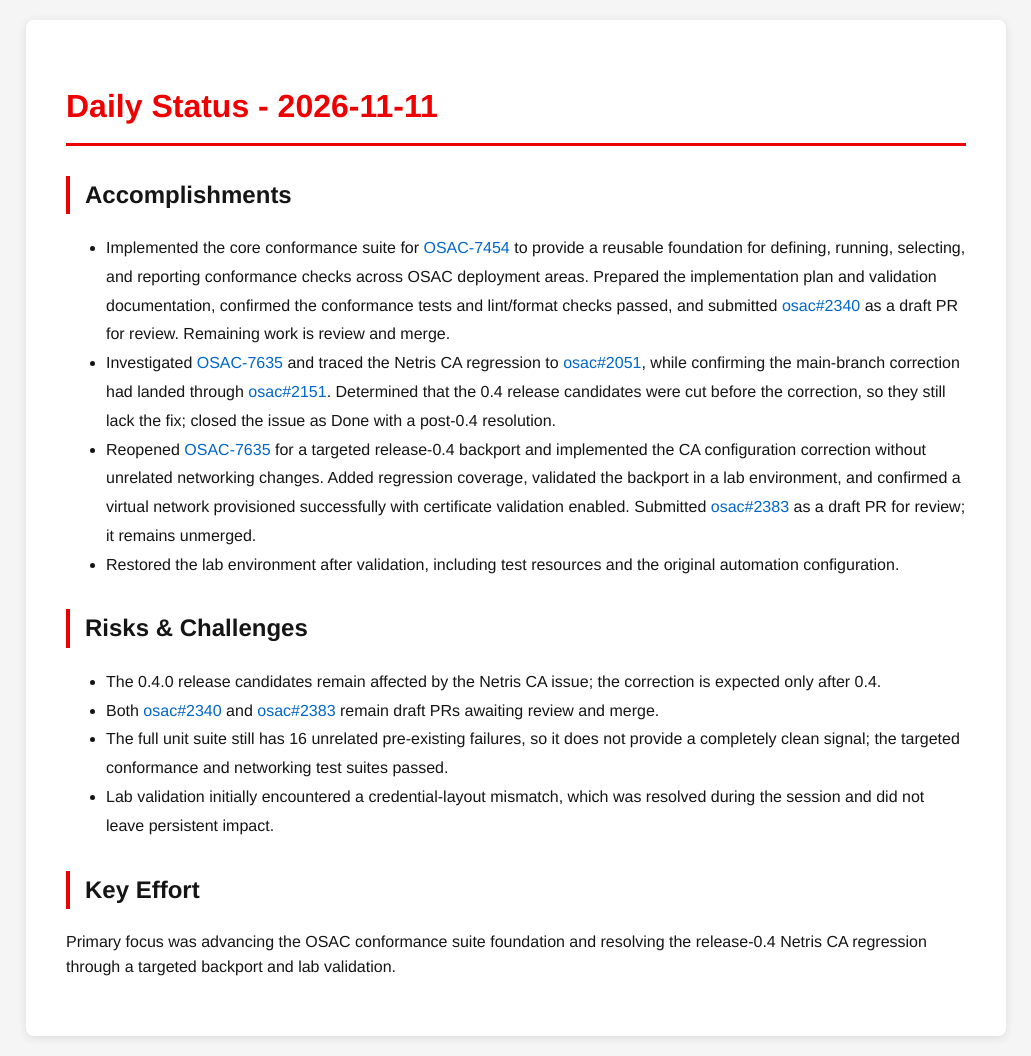
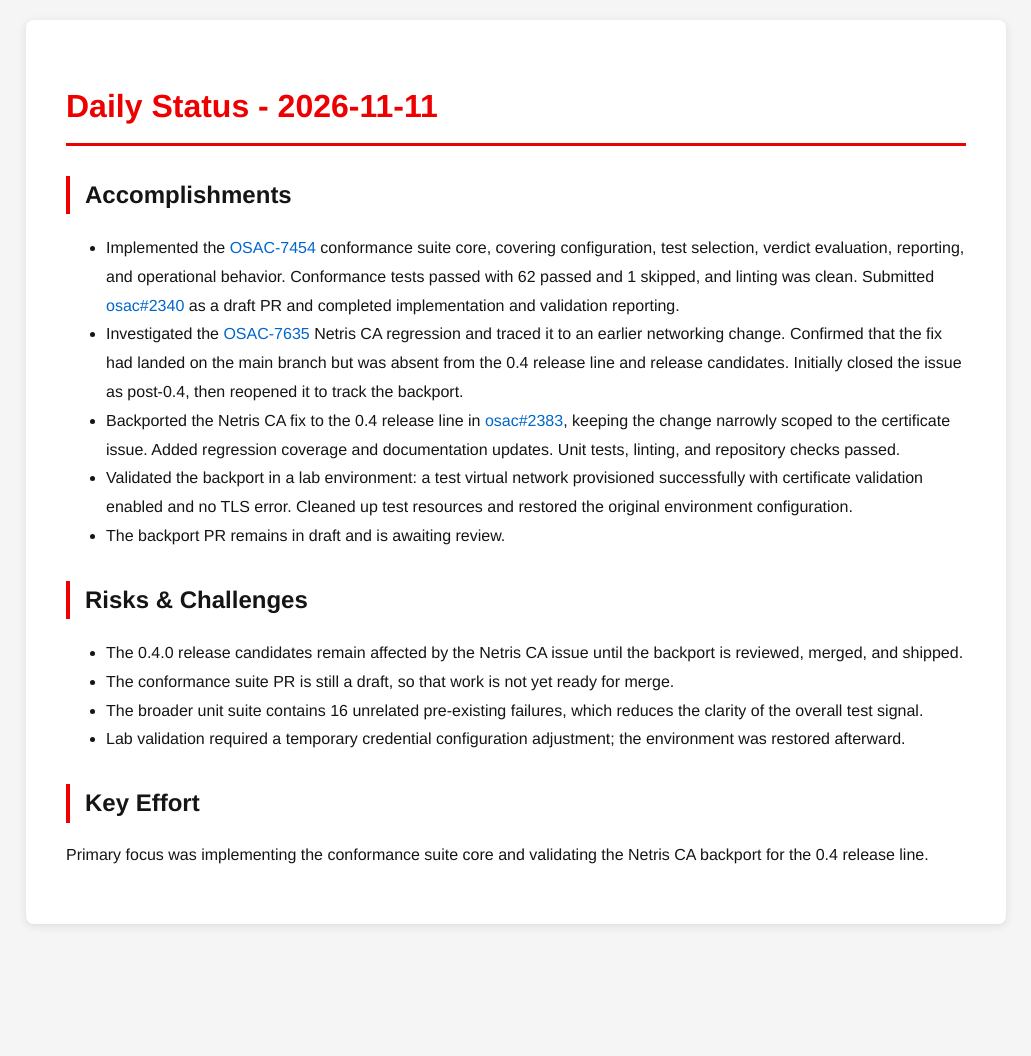
Before and after one commit to tzvatot/daily-status, a Jekyll site: the page built from 2026-11-11.md, in a window 1280 px wide. Shown: the whole page, without its empty margins (124-1155 px from the left). Built offline with Jekyll 4.4.1, drawn with Linux system fonts in a browser that asks for light colours; after the commit the page ends 944 px from its top, so only the background shows below that.

Commit message:
Daily status update - 2026-11-11

```diff
--- a/2026-11-11.md
+++ b/2026-11-11.md
@@ -7,16 +7,17 @@ date: 2026-11-11
 # Daily Status - 2026-11-11
 
 ## Accomplishments
-- Implemented the core conformance suite for [OSAC-7454](https://redhat.atlassian.net/browse/OSAC-7454) to provide a reusable foundation for defining, running, selecting, and reporting conformance checks across OSAC deployment areas. Prepared the implementation plan and validation documentation, confirmed the conformance tests and lint/format checks passed, and submitted [osac#2340](https://github.com/osac-project/osac/pull/2340) as a draft PR for review. Remaining work is review and merge.
-- Investigated [OSAC-7635](https://redhat.atlassian.net/browse/OSAC-7635) and traced the Netris CA regression to [osac#2051](https://github.com/osac-project/osac/pull/2051), while confirming the main-branch correction had landed through [osac#2151](https://github.com/osac-project/osac/pull/2151). Determined that the 0.4 release candidates were cut before the correction, so they still lack the fix; closed the issue as Done with a post-0.4 resolution.
-- Reopened [OSAC-7635](https://redhat.atlassian.net/browse/OSAC-7635) for a targeted release-0.4 backport and implemented the CA configuration correction without unrelated networking changes. Added regression coverage, validated the backport in a lab environment, and confirmed a virtual network provisioned successfully with certificate validation enabled. Submitted [osac#2383](https://github.com/osac-project/osac/pull/2383) as a draft PR for review; it remains unmerged.
-- Restored the lab environment after validation, including test resources and the original automation configuration.
+- Implemented the [OSAC-7454](https://redhat.atlassian.net/browse/OSAC-7454) conformance suite core, covering configuration, test selection, verdict evaluation, reporting, and operational behavior. Conformance tests passed with 62 passed and 1 skipped, and linting was clean. Submitted [osac#2340](https://github.com/osac-project/osac/pull/2340) as a draft PR and completed implementation and validation reporting.
+- Investigated the [OSAC-7635](https://redhat.atlassian.net/browse/OSAC-7635) Netris CA regression and traced it to an earlier networking change. Confirmed that the fix had landed on the main branch but was absent from the 0.4 release line and release candidates. Initially closed the issue as post-0.4, then reopened it to track the backport.
+- Backported the Netris CA fix to the 0.4 release line in [osac#2383](https://github.com/osac-project/osac/pull/2383), keeping the change narrowly scoped to the certificate issue. Added regression coverage and documentation updates. Unit tests, linting, and repository checks passed.
+- Validated the backport in a lab environment: a test virtual network provisioned successfully with certificate validation enabled and no TLS error. Cleaned up test resources and restored the original environment configuration.
+- The backport PR remains in draft and is awaiting review.
 
 ## Risks & Challenges
-- The 0.4.0 release candidates remain affected by the Netris CA issue; the correction is expected only after 0.4.
-- Both [osac#2340](https://github.com/osac-project/osac/pull/2340) and [osac#2383](https://github.com/osac-project/osac/pull/2383) remain draft PRs awaiting review and merge.
-- The full unit suite still has 16 unrelated pre-existing failures, so it does not provide a completely clean signal; the targeted conformance and networking test suites passed.
-- Lab validation initially encountered a credential-layout mismatch, which was resolved during the session and did not leave persistent impact.
+- The 0.4.0 release candidates remain affected by the Netris CA issue until the backport is reviewed, merged, and shipped.
+- The conformance suite PR is still a draft, so that work is not yet ready for merge.
+- The broader unit suite contains 16 unrelated pre-existing failures, which reduces the clarity of the overall test signal.
+- Lab validation required a temporary credential configuration adjustment; the environment was restored afterward.
 
 ## Key Effort
-Primary focus was advancing the OSAC conformance suite foundation and resolving the release-0.4 Netris CA regression through a targeted backport and lab validation.
+Primary focus was implementing the conformance suite core and validating the Netris CA backport for the 0.4 release line.
```
